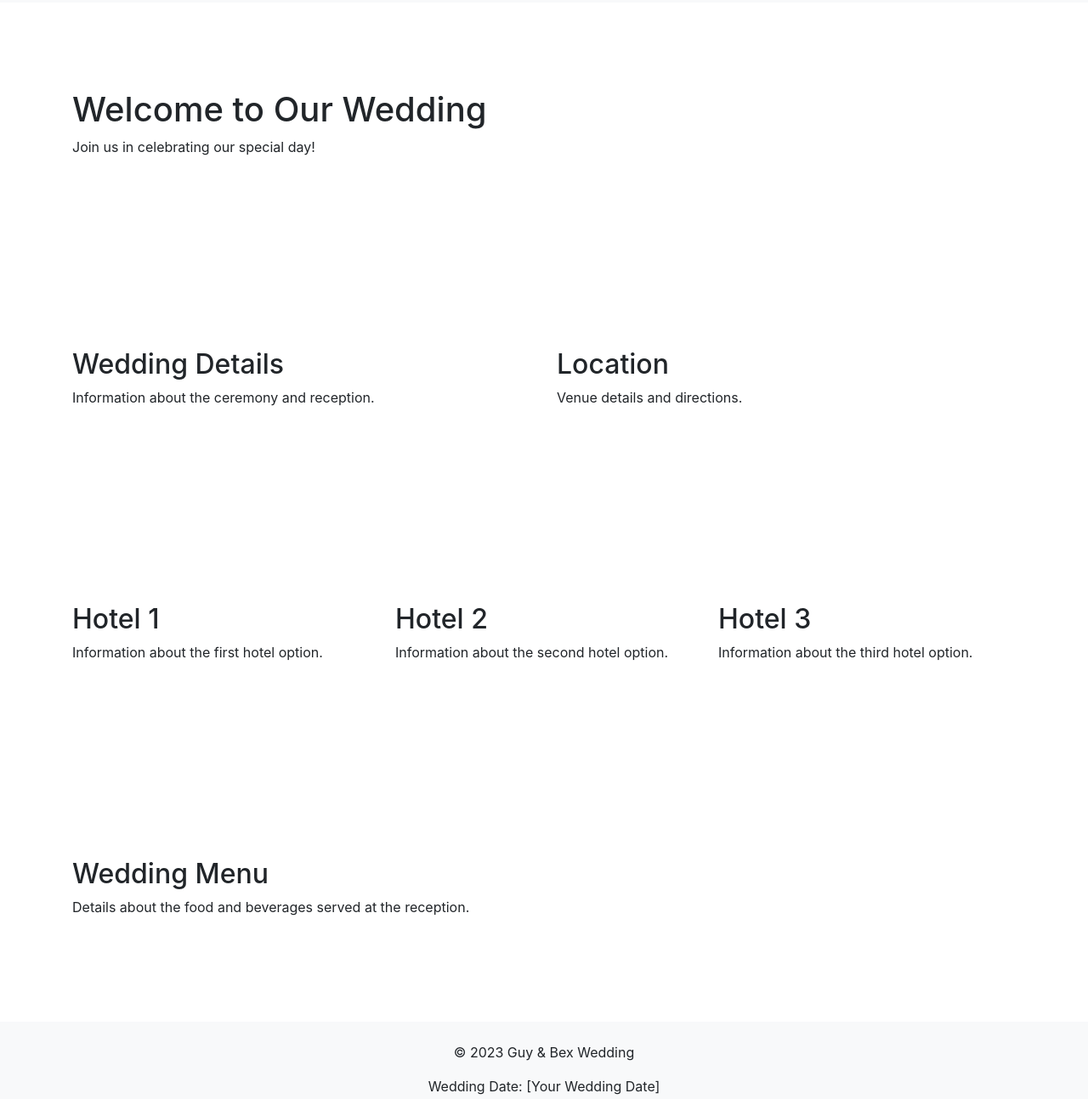
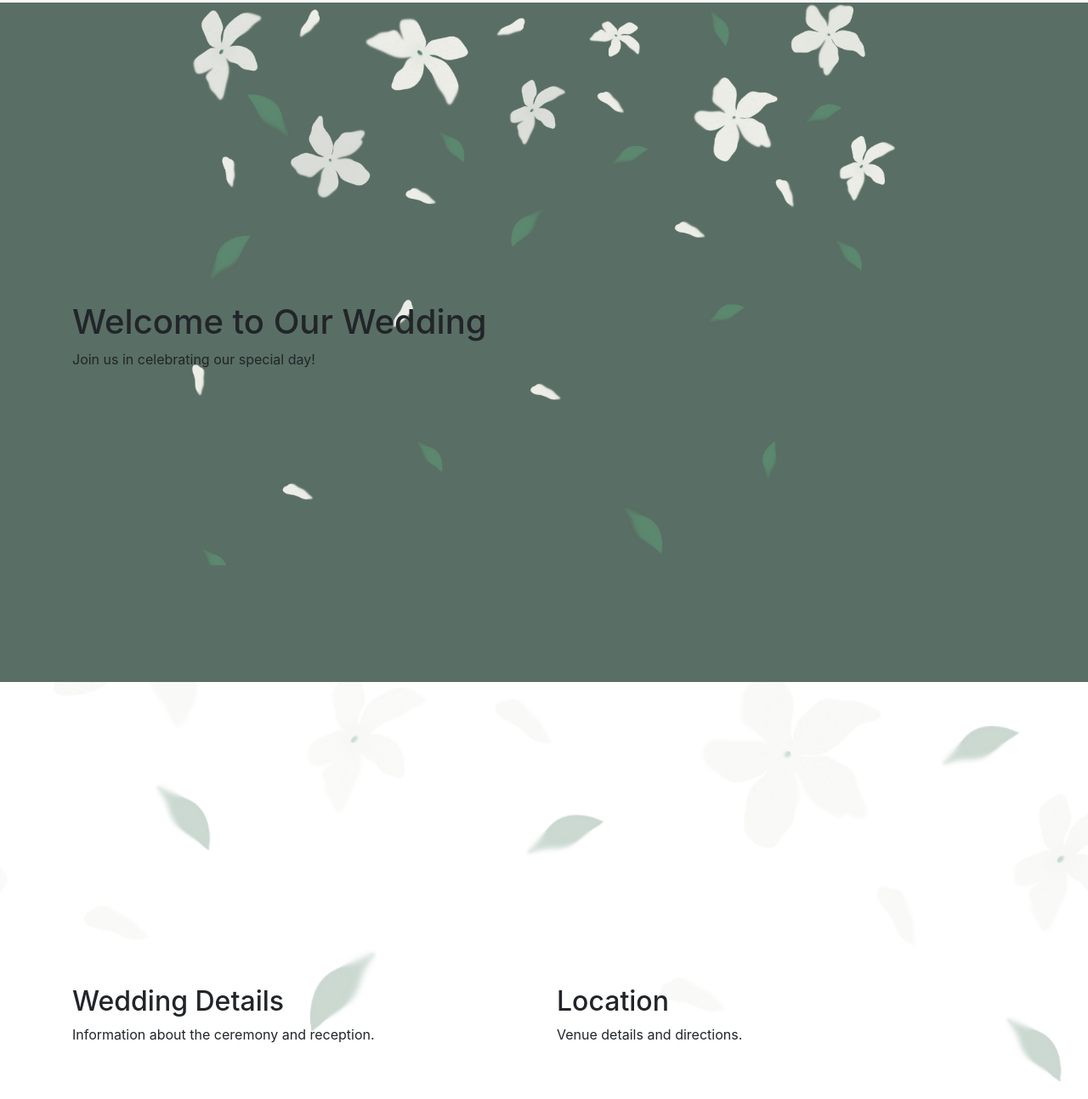
Before and after one commit to GuyMitchy/newwedding, a plain HTML site: page index.html in a window 1280 px wide. Shown: the part 53-1347 px from the top of the page at 85% size. Drawn offline with nearby package versions, Linux system fonts and the light colour scheme; files that its build step writes are made by us from their sources.

Commit message:
Add nav, background and home content

```diff
--- a/assets/css/styles.css
+++ b/assets/css/styles.css
@@ -6,26 +6,26 @@ body {
     background-size: cover;
     background-position: center;
     background-repeat: no-repeat;
-    min-height: 300px;
+    height: 100vh;
     display: flex;
     align-items: center;
     padding: 4rem 0;
 }
 
 #home {
-    background-image: url('path/to/home-background.jpg');
+    background-image: url('../images/flowerbackground.png');
 }
 
 #details {
-    background-image: url('path/to/details-background.jpg');
+    background-image: url('../images/background2.png');
 }
 
 #accommodation {
-    background-image: url('path/to/accommodation-background.jpg');
+    background-image: url('../images/background1.png');
 }
 
 #menu {
-    background-image: url('path/to/menu-background.jpg');
+    background-image: url('../images/background2.png');
 }
 
 /* Add more custom styles as needed */
--- a/index.html
+++ b/index.html
@@ -5,7 +5,7 @@
     <meta name="viewport" content="width=device-width, initial-scale=1.0">
     <title>Guy & Bex Wedding</title>
     <link rel="stylesheet" href="https://cdn.jsdelivr.net/npm/bootstrap@4.6.0/dist/css/bootstrap.min.css">
-    <link rel="stylesheet" href="styles.css">
+    <link rel="stylesheet" href="assets/css/styles.css">
 </head>
 <body>
     <header>
```
Also changed, not shown: assets/images/background1.png (added), assets/images/background2.png (added), assets/images/flowerbackground.png (added).
